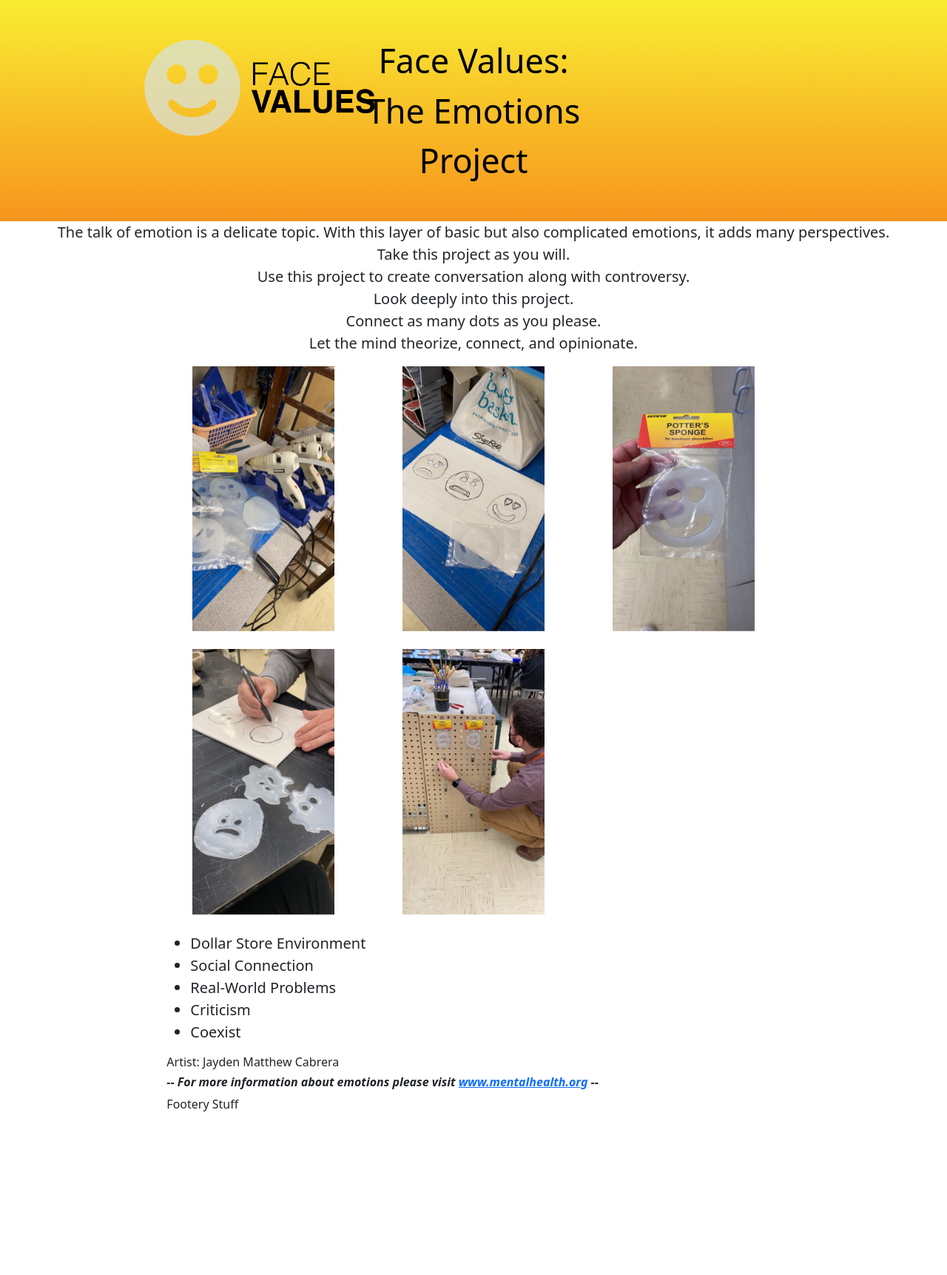
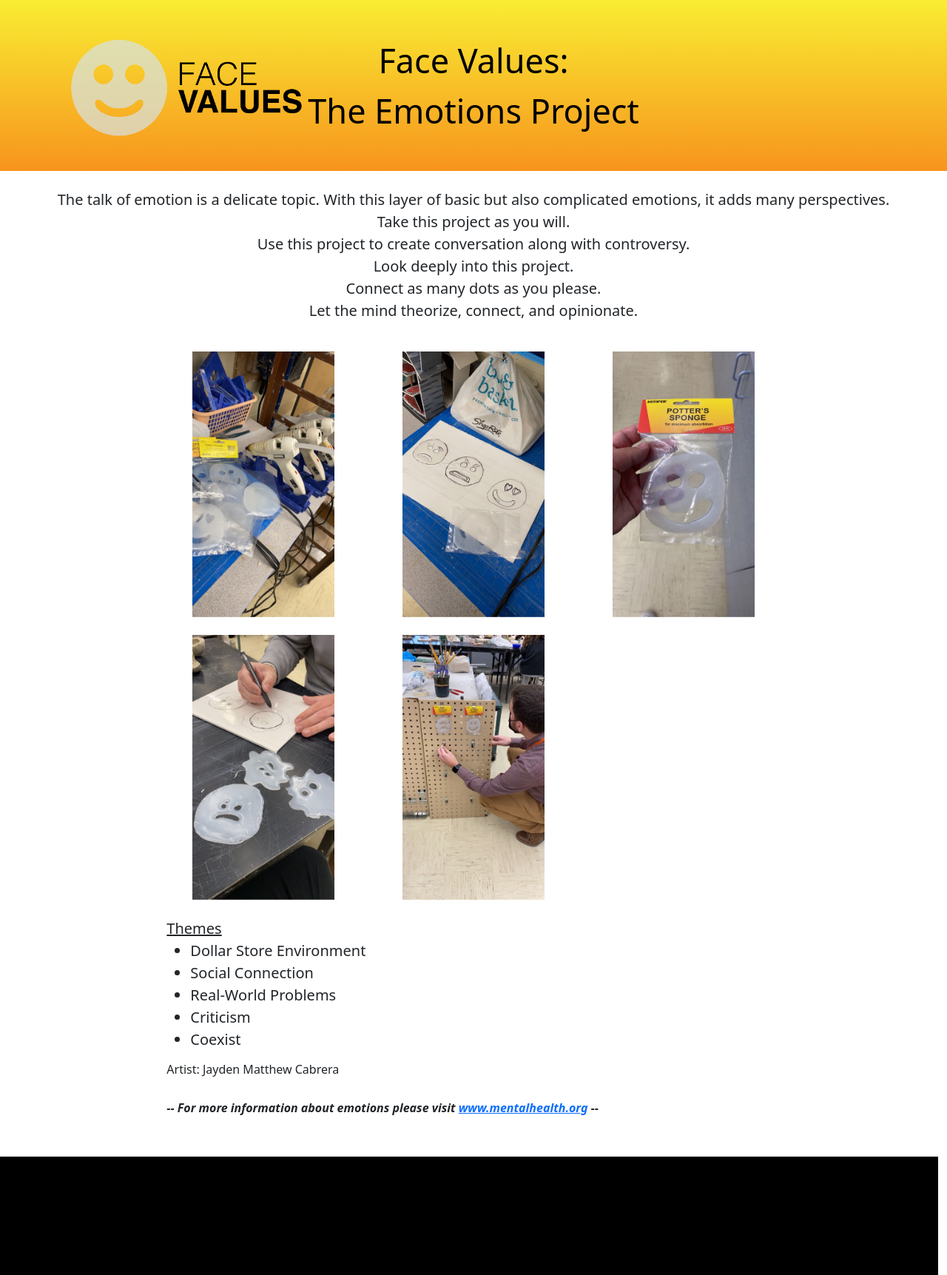
Before and after one commit to jerzsk8er/facevalues, a plain HTML site: page index.html in a window 1280 px wide. Shown: the whole page at 74% size. Before the commit the page ends 1528 px from the top, so only its background shows below. Drawn offline with nearby package versions, Linux system fonts and the light colour scheme.

Commit message:
updates;

```diff
--- a/css.css
+++ b/css.css
@@ -43,3 +43,7 @@ li {
     background-color: black;
     height: 10em;
 }
+
+#themes {
+    font-size: 20px;
+}
--- a/index.html
+++ b/index.html
@@ -10,21 +10,20 @@
 </head>
 <body>
 <div class="container-fluid">
+
     <!------------
         Header
     ------------->
+    <div class="row header p-5">
+        <!-- <div class="col-sm-1">&nbsp;</div> -->
+        <div class="col-sm-12">
+            <img id="logo" src="images/Face-Values-Logo-01.png" alt="">
 
-    <div class="row header p-5">
-        <div class="col-sm-1">&nbsp;</div>
-        <div class="col-sm-3">
-            <img id="logo" src="images/Face-Values-Logo-01.png" alt="">
-        </div>
-        <div class="col-sm-4">
             <div class="text">Face Values:<br/>The Emotions Project</div>
         </div>
-        <div class="col-sm-4">&nbsp;</div>
+        <!-- <div class="col-sm-2">&nbsp;</div> -->
     </div>
-
+    <br/>
     <div class="row">
         <div class="col-sm-12">
             <p>The talk of emotion is a delicate topic. With this layer of basic but also complicated emotions, it
@@ -37,6 +36,7 @@
                 connect, and opinionate. </p>
         </div>
     </div>
+    <br/>
     <div class="row">
         <div class="col-sm-2">&nbsp;</div>
         <div class="col-sm-8">
@@ -73,6 +73,7 @@
             </div>
             <div class="row">
                 <div class="col-sm-12">
+                    <div id="themes"><u>Themes</u></div>
                     <ul>
                         <li>Dollar Store Environment</li>
                         <li>Social Connection</li>
@@ -87,28 +88,25 @@
                     <h6>Artist: Jayden Matthew Cabrera</h6>
                 </div>
             </div>
+            <br/>
             <div class="row">
                 <div class="col-sm-12">
                     <h6><b><i>-- For more information about emotions please visit <a
                             href="https://www.mentalhealth.org/">www.mentalhealth.org</a> --</i></b></h6>
-                </div>
-            </div>
-
-
-            <!-----------
-                Footer
-            ------------>
-            <div class="row">
-                <div class="col">
-                    Footery Stuff
+                    <br/>
+                    <br/>
                 </div>
             </div>
         </div>
 
+        <!-----------
+            Footer
+        ------------>
+        <div class="row footer">
+            <div class="col-sm-12 p-5">
+            </div>
+        </div>
     </div>
-    <div class="col-sm-2">&nbsp;</div>
-
 </div>
-
 </body>
 </html>
```
